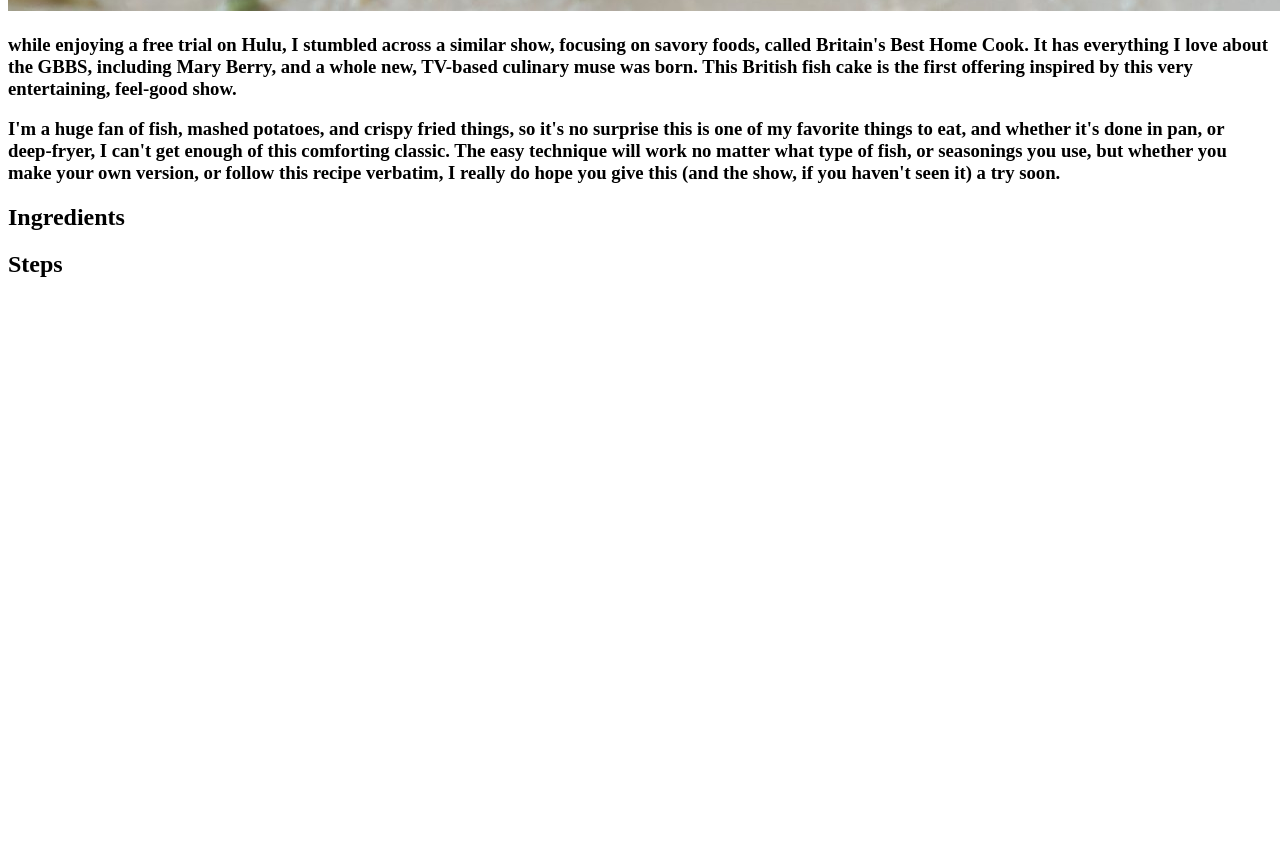
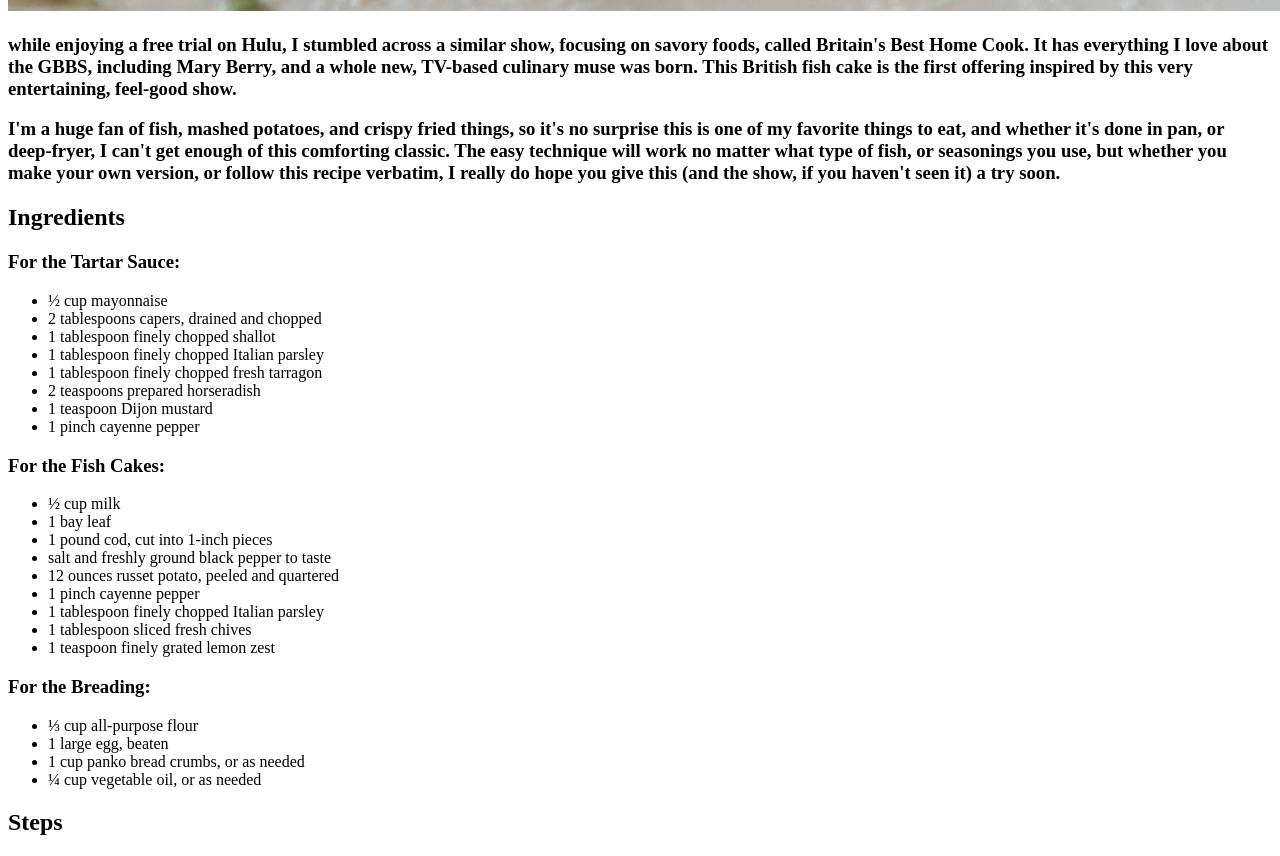
Before and after one commit to JonathanAbelPerez/odin-recipes, a plain HTML site: page links-and-images/recipes/British Fish Cake.html in a window 1280 px wide. Shown: the part 2069-2925 px from the top of the page. Before the commit the page ends 2367 px from the top, so only its background shows below. Drawn offline with Linux system fonts and the light colour scheme.

Commit message:
formatting to bfc

```diff
--- a/links-and-images/recipes/British Fish Cake.html
+++ b/links-and-images/recipes/British Fish Cake.html
@@ -24,7 +24,36 @@
         I really do hope you give this (and the show, if you haven't seen it) a try soon.
     </h3>
     <h2>Ingredients</h2>
+    <h3>For the Tartar Sauce:</h3>
     <ul>
+        <li> ½ cup mayonnaise   </li>
+        <li> 2 tablespoons capers, drained and chopped</li>
+        <li>1 tablespoon finely chopped shallot</li>
+        <li>1 tablespoon finely chopped Italian parsley</li>
+        <li>1 tablespoon finely chopped fresh tarragon</li>
+        <li>2 teaspoons prepared horseradish</li>
+        <li>1 teaspoon Dijon mustard</li>
+        <li>1 pinch cayenne pepper</li>
+    </ul>
+    <h3>For the Fish Cakes:</h3>
+    <ul>
+        <li>½ cup milk</li>
+        <li>1 bay leaf</li>
+        <li>1 pound cod, cut into 1-inch pieces</li>
+        <li>salt and freshly ground black pepper to taste</li>
+        <li>12 ounces russet potato, peeled and quartered</li>
+        <li>1 pinch cayenne pepper</li>
+        <li>1 tablespoon finely chopped Italian parsley</li>
+        <li>1 tablespoon sliced fresh chives</li>
+        <li>1 teaspoon finely grated lemon zest</li>
+    </ul>
+    <h3>For the Breading:</h3>
+    <ul>
+        <li>⅓ cup all-purpose flour</li>
+        <li>1 large egg, beaten</li>
+        <li>1 cup panko bread crumbs, or as needed</li>
+        <li>¼ cup vegetable oil, or as needed</li>
+    </ul>
 
     </ul>
     <h2>Steps</h2>
```
